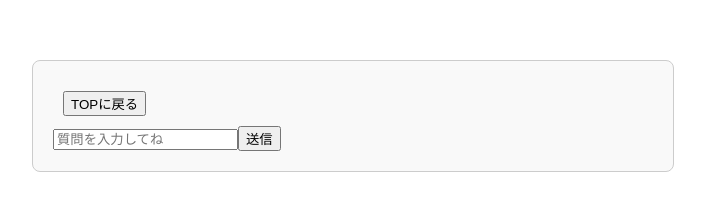
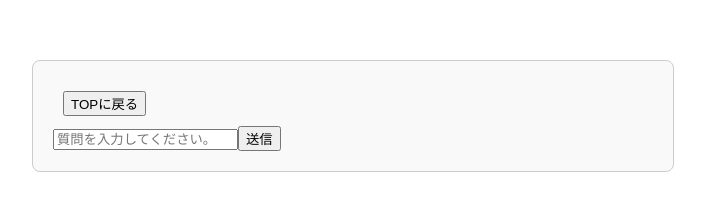
Before and after one commit to TempestAI-training/curriculum_0_tomoki-konishi, a React (Create React App) app in the folder final-backend/frontend/: page / in a window 1280 px wide. Both pictures are taken after a click on the button "チャットを始める". Shown: the top 219 px of the page, without its empty margins (287-992 px from the left). Built offline with nearby package versions, Linux system fonts and the light colour scheme.

Commit message:
reactの再インストール

```diff
--- a/final-backend/frontend/package.json
+++ b/final-backend/frontend/package.json
@@ -41,6 +41,6 @@
     ]
   },
   "devDependencies": {
-    "typescript": "^5.9.3"
+    "typescript": "^4.9.3"
   }
 }
--- a/final-backend/frontend/src/pages/ChatPage.tsx
+++ b/final-backend/frontend/src/pages/ChatPage.tsx
@@ -92,7 +92,7 @@ const ChatPage = (props: Props) => {
         <form onSubmit={handleSubmit}>
           <input
             type="text"
-            placeholder="質問を入力してね"
+            placeholder="質問を入力してください。"
             value={inputText}
             onChange={(e) => setInputText(e.target.value)}
             disabled={isLoading}
```
Also changed, not shown: 2 other files (tests, documents, lock files or other folders).
